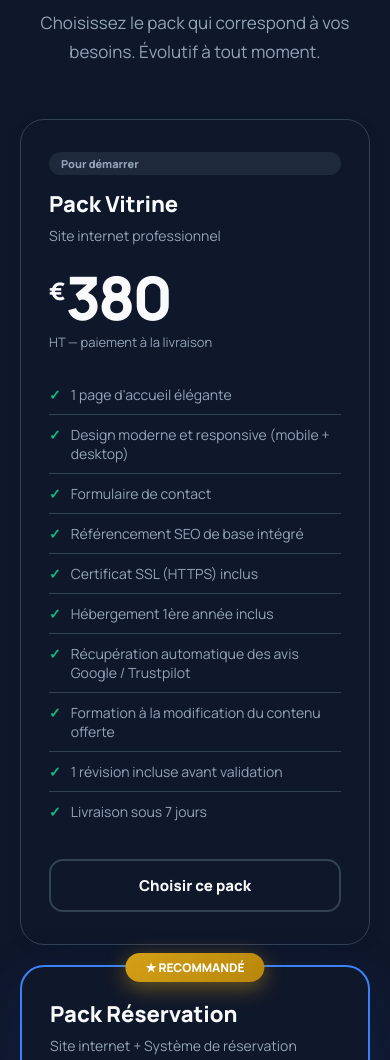
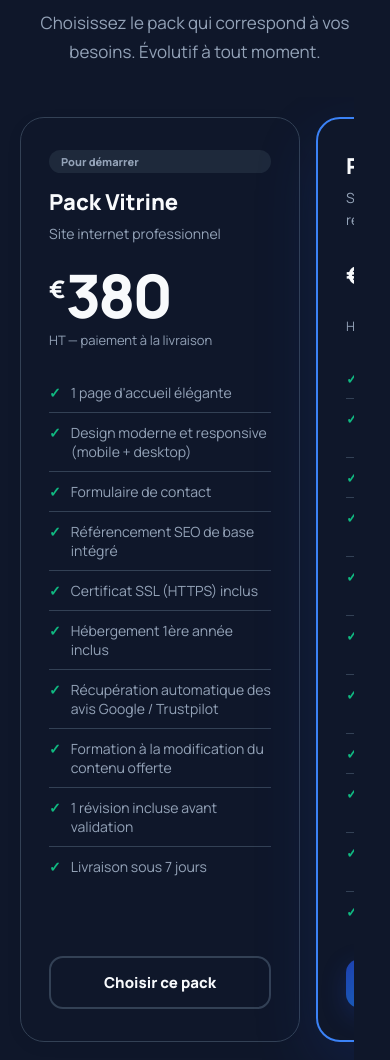
Before and after one commit to Yanai26/lyaeco-web, a website: page index.html in a window 390 px wide. Shown: the part 2933-3993 px from the top of the page. Drawn offline with Linux system fonts and the light colour scheme.

Commit message:
Mobile: section 3 packs en scroll horizontal au lieu d'empilement vertical

```diff
--- a/css/home.css
+++ b/css/home.css
@@ -1056,7 +1056,24 @@ footer {
   .bento-grid { grid-template-columns: repeat(2, 1fr); }
   .bento-big { grid-column: span 1; grid-row: span 1; }
   .bento-big .bento-title { font-size: 16px; }
-  .packs-grid { grid-template-columns: 1fr; max-width: 460px; margin-left: auto; margin-right: auto; }
+  .packs-grid {
+    display: flex;
+    flex-direction: row;
+    gap: 16px;
+    overflow-x: auto;
+    scroll-snap-type: x mandatory;
+    -webkit-overflow-scrolling: touch;
+    scrollbar-width: none;
+    padding: 20px 16px 30px;
+    max-width: 100%;
+    margin: 30px -16px 0;
+  }
+  .packs-grid::-webkit-scrollbar { display: none; }
+  .pack-card {
+    flex: 0 0 85%;
+    scroll-snap-align: center;
+    min-width: 280px;
+  }
   .pack-card.featured { transform: none; }
   .metiers-grid { grid-template-columns: repeat(2, 1fr); }
   .metiers-bottom { grid-template-columns: repeat(2, 1fr); }
```
